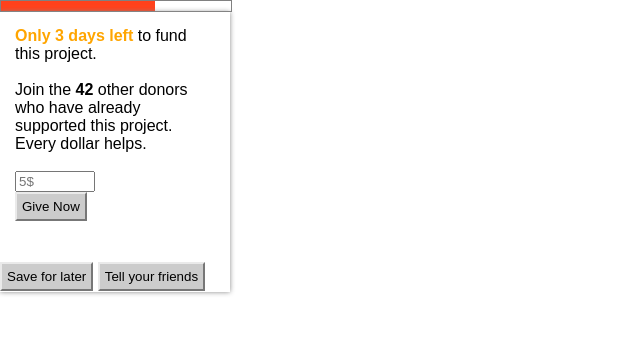
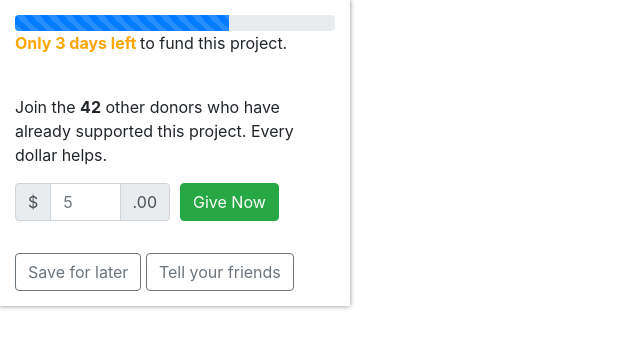
Before and after one commit to red17electro/task_donation, a website: page index.html in a window 1280 px wide. Shown: the whole page, without its empty margins (0-640 px from the left). Drawn offline with nearby package versions, Linux system fonts and the light colour scheme; files that its build step writes are made by us from their sources; files whose address does not match are found by name.

Commit message:
upd: add bootstrap, change the form styles;

```diff
--- a/index.html
+++ b/index.html
@@ -6,17 +6,30 @@
     <meta name="viewport" content="width=device-width, initial-scale=1.0" />
     <meta http-equiv="X-UA-Compatible" content="ie=edge" />
     <script charset="utf-8" src="js/jquery-3.3.1.min.js"></script>
+    <script charset="utf-8" src="js/bootstrap.min.js"></script>
     <link rel="stylesheet" href="css/styles.css" />
+    <link rel="stylesheet" href="css/bootstrap.min.css" />
     <title>Registration form</title>
   </head>
 
   <body>
     <main>
-      <div id="progressbar">
-        <div></div>
+      <form>
+        <div class="form-row">
+          <div class="col-md-12 mb-9">
+            <div id="progressBar" class="progress">
+              <div
+                class="progress-bar progress-bar-striped progress-bar-animated"
+                role="progressbar"
+                aria-valuenow="75"
+                aria-valuemin="0"
+                aria-valuemax="100"
+              ></div>
             </div>
-      <form id="form">
-        <div id="donationBlock">
+          </div>
+        </div>
+        <div class="form-row">
+          <div class="col-md-12 mb-9">
             <p>
               <span style="color: orange; font-weight: bold"
                 >Only 3 days left </span
@@ -24,25 +37,44 @@
             </p>
             <br />
             <p>
-            Join the <span style="font-weight: bold">42</span> other donors who
-            have already supported this project. Every dollar helps.
+              Join the <span style="font-weight: bold">42</span> other donors
+              who have already supported this project. Every dollar helps.
             </p>
-          <br />
-          <label id="valueLabel" for="value"></label>
+          </div>
+        </div>
+        <div class="form-row">
+          <div class="col-md-6 mb-3">
+            <div class="input-group mb-3">
+              <div class="input-group-prepend">
+                <span class="input-group-text">$</span>
+              </div>
               <input
+                min="5"
+                max="10000"
                 id="value"
                 type="number"
-            name="amount"
-            placeholder="5$"
-            min="5"
-            max="10000"
+                class="form-control"
+                placeholder="5"
+                aria-label="Amount (to the nearest dollar)"
                 required
-          /><br />
-          <button id="giveNow">Give Now</button>
+              />
+              <div class="input-group-append">
+                <span class="input-group-text">.00</span>
               </div>
+            </div>
+          </div>
+          <div class="col-md-6 mb-3">
+            <button class="btn btn-success" id="giveNow">Give Now</button>
+          </div>
+        </div>
+
+        <button class="btn btn-outline-secondary" id="saveForLater">
+          Save for later
+        </button>
+        <button class="btn btn-outline-secondary" id="tellYourFriends">
+          Tell your friends
+        </button>
       </form>
-      <button id="saveForLater">Save for later</button>
-      <button id="tellYourFriends">Tell your friends</button>
     </main>
     <script async defer charset="utf-8" src="js/main.js"></script>
   </body>
--- a/js/main.js
+++ b/js/main.js
@@ -21,8 +21,8 @@ $(document).ready(function() {
     e.preventDefault();
     let $value = $("#value");
     let val = parseInt($value.val());
-    if (val > 5 && val < 10000) {
-      var $elem = $("#progressbar > div");
+    if (val >= 5 && val <= 10000) {
+      var $elem = $("#progressBar > div");
       var width = 67;
       var id = setInterval(frame, 10);
       function frame() {
@@ -31,6 +31,7 @@ $(document).ready(function() {
         } else {
           width++;
           $elem.width(width + "%");
+          $elem.attr("aria-valuenow", width + "%");
         }
       }
     } else {
--- a/sass/styles.scss
+++ b/sass/styles.scss
@@ -31,52 +31,17 @@ body {
   font-family: $mainfont;
 }
 
-#form {
-  height: 250px;
-  width: 200px;
-}
-
-#donationBlock {
+form {
   background-color: color(form);
   padding: 15px;
   box-shadow: 0 0 5px 0px #888;
-  width: 100%;
-  height: 100%;
-}
-
-#saveForLater,
-#tellYourFriends,
-#giveNow {
-  background: #ccc;
-  cursor: pointer;
-  border-top: solid 2px #eaeaea;
-  border-left: solid 2px #eaeaea;
-  border-bottom: solid 2px #777;
-  border-right: solid 2px #777;
-  padding: 5px 5px;
-  position: relative;
+  width: 350px;
 }
 
 #saveForLater.active {
   background: #ff710c;
-  border-top: solid 2px #777;
-  border-left: solid 2px #777;
-  border-bottom: solid 2px #eaeaea;
-  border-right: solid 2px #eaeaea;
 }
 
-#progressbar {
-  background-color: color(form);
-  /* (height of inner div) / 2 + padding */
-  width: 230px;
-  border-style: solid;
-  border-color: gray;
-  border-width: 1px;
+#progressBar > div {
+  width: 67%;
 }
-
-#progressbar > div {
-  background-color: #ff411b;
-  width: 67%;
-  /* Adjust with JavaScript */
-  height: 10px;
-}
```
Also changed, not shown: dist/css/bootstrap.min.css (added), dist/css/styles.css, dist/index.html, dist/js/bootstrap.min.js (added), dist/js/main.js. Lines whose indentation alone changed are shown as unchanged.
